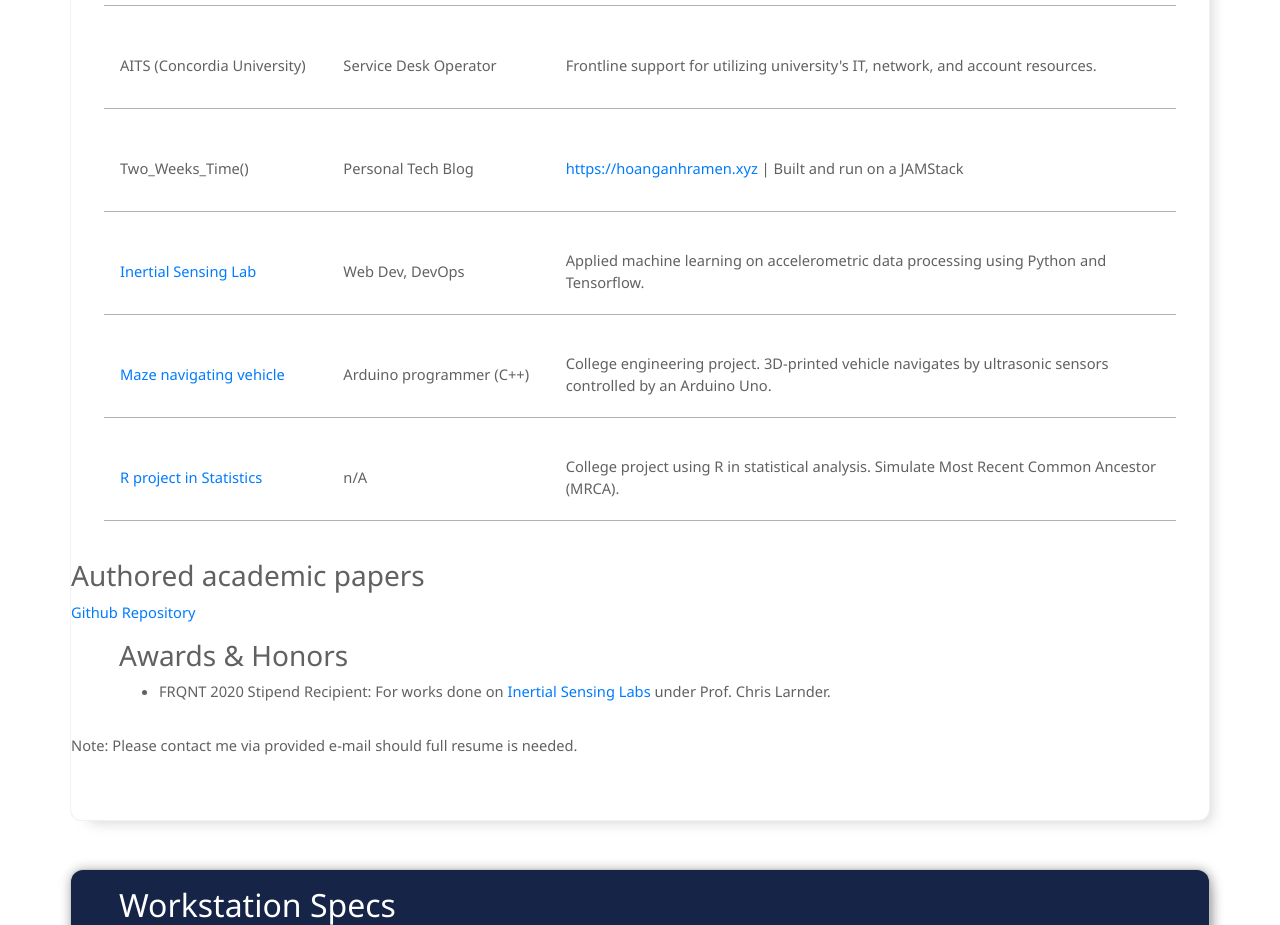
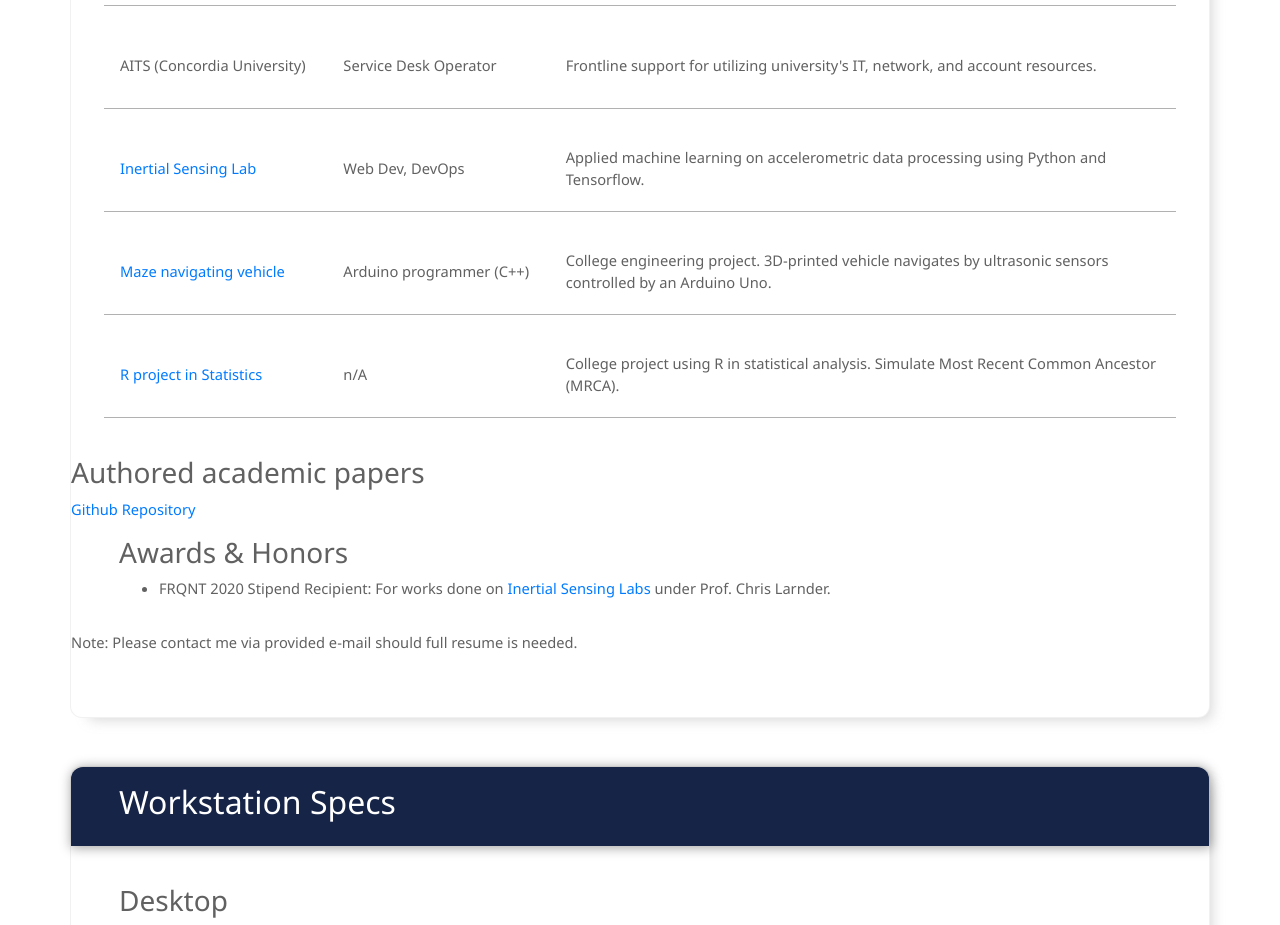
Before and after one commit to zasshuwu/nogamioka, a React (Create React App) app: page / in a window 1280 px wide. Shown: the part 2840-3765 px from the top of the page. Built offline with nearby package versions, Linux system fonts and the light colour scheme; what react-animations would draw is missing.

Commit message:
overhauled deps to fix vuln

```diff
--- a/package.json
+++ b/package.json
@@ -13,8 +13,8 @@
 		"@testing-library/react": "^9.5.0",
 		"@testing-library/user-event": "^7.2.1",
 		"bootstrap": "^4.5.0",
+		"dart-sass": "^1.25.0",
 		"material-design-icons": "^3.0.1",
-		"node-sass": "^4.14.1",
 		"react": "^16.13.1",
 		"react-animations": "^1.0.0",
 		"react-bootstrap": "^1.2.2",
@@ -22,7 +22,8 @@
 		"react-fontawesome": "^1.7.1",
 		"react-i18next": "^11.7.1",
 		"react-redux": "^7.2.1",
-		"react-scripts": "^3.4.3",
+		"react-scripts": "^4.0.3",
+		"sass": "^1.32.12",
 		"styled-components": "^5.1.1"
 	},
 	"scripts": {
--- a/src/Components/Experience/Experience.js
+++ b/src/Components/Experience/Experience.js
@@ -33,7 +33,7 @@ const Experience = () => (
 				</Col>
 			</Row>
 		</div>
-		<div>
+		{/* <div>
 			<Row>
 				<Col>Two_Weeks_Time()</Col>
 				<Col>Personal Tech Blog</Col>
@@ -42,7 +42,7 @@ const Experience = () => (
 					run on a JAMStack
 				</Col>
 			</Row>
-		</div>
+		</div> */}
 		<div>
 			<Row>
 				<Col>
```
Also changed, not shown: 1 other file (tests, documents, lock files or other folders).
